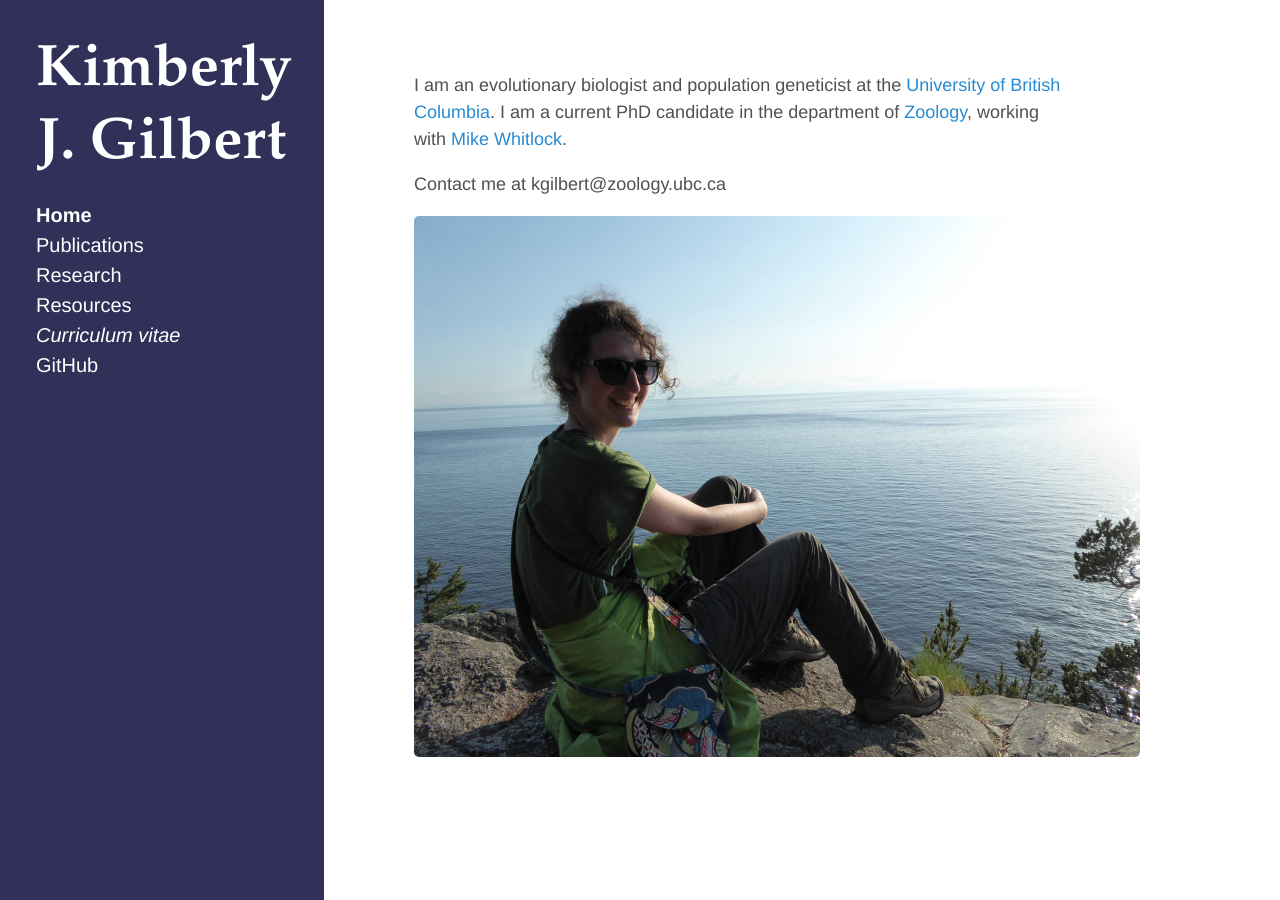
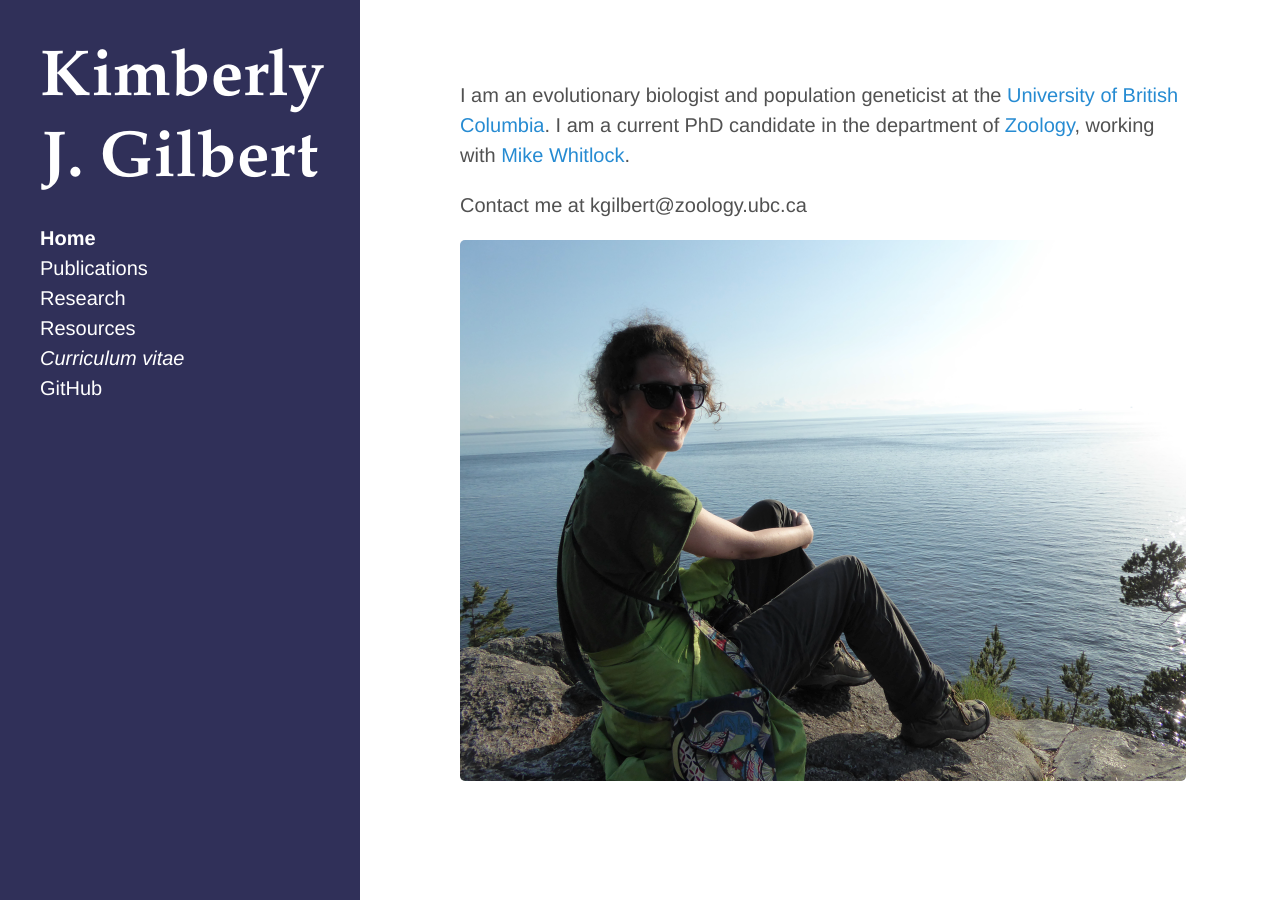
Before and after one commit to kjgilbert/kjgilbert.github.io, a Jekyll site: the page built from index.md, in a window 1280 px wide. Built offline with Jekyll 4.4.1, drawn with Linux system fonts in a browser that asks for light colours; Markdown is read by kramdown in place of the engine named in the settings.

Commit message:
testing font size

```diff
--- a/index.md
+++ b/index.md
@@ -7,4 +7,6 @@ I am an evolutionary biologist and population geneticist at the [University of B
 
 Contact me at kgilbert@zoology.ubc.ca
 
+
+
 ![photo](https://github.com/kjgilbert/kjgilbert.github.io/raw/master/extras/Photo.png)
--- a/public/css/hyde.css
+++ b/public/css/hyde.css
@@ -26,7 +26,7 @@
 
 
 /*
- * Global resets
+ * Global resets -------------THESE ARE GLOBAL PARAMS
  *
  * Update the foundational and global aspects of the page.
  */
@@ -39,12 +39,12 @@ html {
 }
 @media (min-width: 48rem) {
   html {
-    font-size: 14px;
+    font-size: 14px; /* I don't think this changed anything I could detect */
   }
 }
 @media (min-width: 58rem) {
   html {
-    font-size: 18px; /* this changes page font size throughout */
+    font-size: 20px; /* this changes page font size throughout, orig. was 20 */
   }
 }
 
@@ -70,7 +70,7 @@ html {
     bottom: 0;
     width: 18rem;
     text-align: left;
-    font-size: 20px; /* this changes page font size throughout */
+    font-size: 20px; /* this changes back the sidebar font size, overriding the above edit */
   }
 }
 
```
